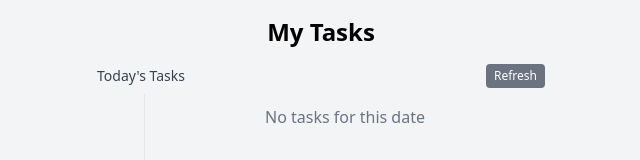
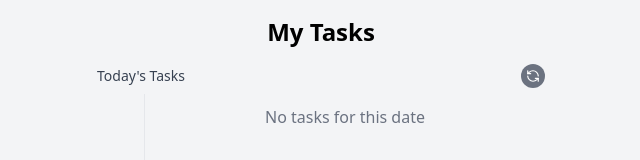
Before and after one commit to jonamar/caldo, a React (Create React App) app: page / in a window 1280 px wide. Shown: the top 160 px of the page, without its empty margins (319-959 px from the left). Built offline with nearby package versions, Linux system fonts and the light colour scheme; no server answers.

Commit message:
style: replace text refresh button with icon button using SVG refresh icon

```diff
--- a/src/components/Calendar.js
+++ b/src/components/Calendar.js
@@ -242,10 +242,26 @@ function Calendar() {
           </h2>
           <button
             onClick={refreshTasks}
-            className="text-xs bg-gray-500 text-white px-2 py-1 rounded hover:bg-gray-600 transition"
+            className="w-6 h-6 flex items-center justify-center bg-gray-500 hover:bg-gray-600 rounded-full transition-colors"
             title="Refresh tasks"
           >
-            Refresh
+            <svg
+              xmlns="http://www.w3.org/2000/svg"
+              width="14"
+              height="14"
+              viewBox="0 0 24 24"
+              fill="none"
+              stroke="currentColor"
+              strokeWidth="2"
+              strokeLinecap="round"
+              strokeLinejoin="round"
+              className="text-white"
+            >
+              <path d="M21 12a9 9 0 0 0-9-9 9.75 9.75 0 0 0-6.74 2.74L3 8" />
+              <path d="M3 3v5h5" />
+              <path d="M3 12a9 9 0 0 0 9 9 9.75 9.75 0 0 0 6.74-2.74L21 16" />
+              <path d="M16 16h5v5" />
+            </svg>
           </button>
         </div>
       </div>
```
